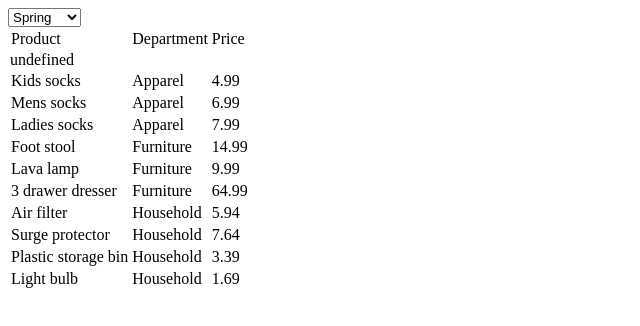
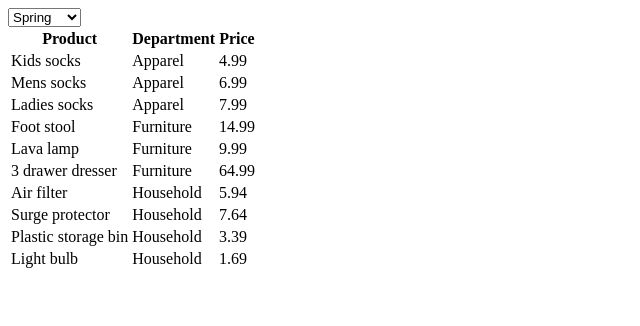
Before and after one commit to Jufebrown/exercises-spa-seasonal-sales, a plain HTML site: page index.html in a window 1280 px wide. Shown: the whole page, without its empty margins (0-640 px from the left). Drawn offline with Linux system fonts and the light colour scheme.

Commit message:
got it working

```diff
--- a/index.html
+++ b/index.html
@@ -13,18 +13,17 @@
     </select>
   </form>
 
-  <table>
+  <table class="table">
     <thead>
       <tr>
-        <td>Product</td>
-        <td>Department</td>
-        <td>Price</td>
+        <th>Product</th>
+        <th>Department</th>
+        <th>Price</th>
       </tr>
-      <tbody class="products" id="products">
+    </thead>
+    <tbody class="products" id="products">
 
-      </tbody>
-    </thead>
-
+    </tbody>
   </table>
 
   <script type="text/javascript" src="seasonal-sales.js"></script>
--- a/seasonal-sales.js
+++ b/seasonal-sales.js
@@ -27,6 +27,7 @@ function getDiscount(departmentId) {
 }
 
 function printProducts() {
+  prodTable = ""
   for (var i = 0; i < prodData.products.length; i++) {
     var prodName = prodData.products[i].name;
     var departmentId = prodData.products[i].category_id;
@@ -38,7 +39,7 @@ function printProducts() {
     var price = parseFloat(listPrice * discountMultiplier).toFixed(2);
     prodTable += `<tr><td>${prodName}</td><td>${department}</td><td>${price}</td></tr>`
   }
-  var tbody =document.getElementById("products").innerHTML = prodTable;
+  document.querySelector(".products").innerHTML = prodTable;
 }
 
 function allLoaded() {
@@ -58,3 +59,5 @@ function prodLoad(prodEvt) {
   prodLoaded = true;
   allLoaded();
 }
+
+document.querySelector(".season").addEventListener("input", allLoaded);
```
